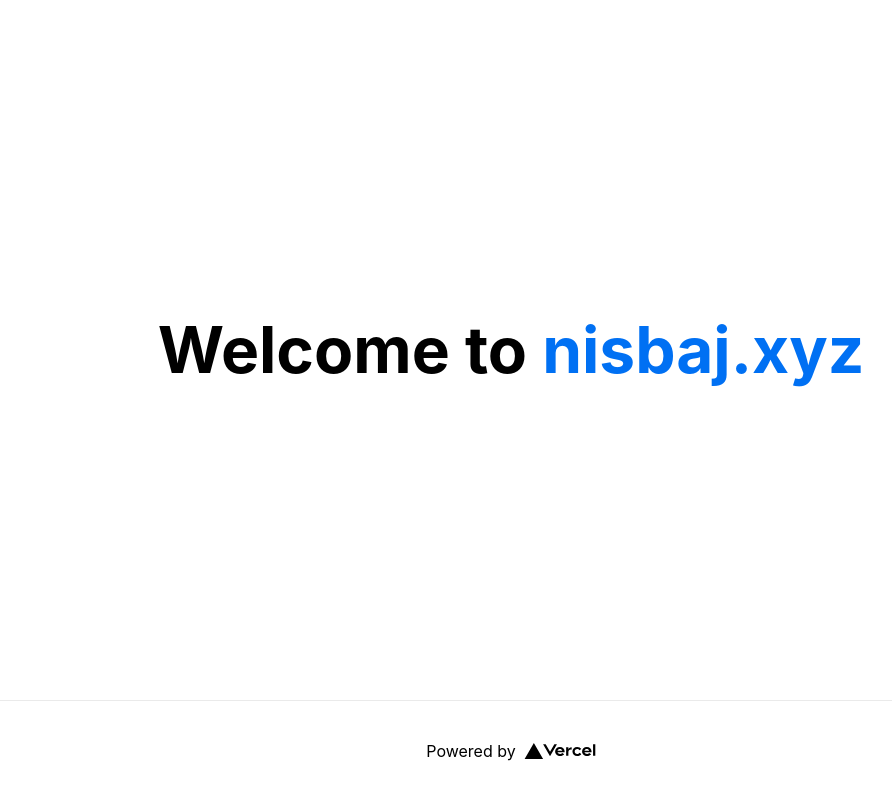
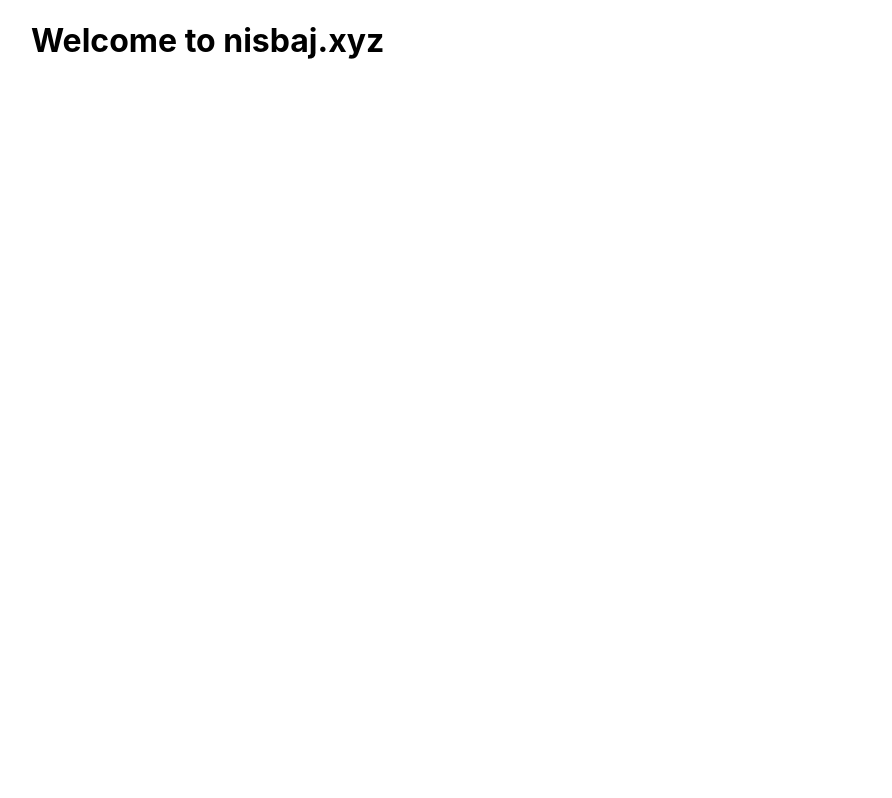
Before and after one commit to nishanbajracharya/nisbaj.xyz, a Next.js app: page / in a window 1280 px wide. Shown: the whole page, without its empty margins (129-1021 px from the left). Built offline with nearby package versions, Linux system fonts and the light colour scheme.

Commit message:
Clean up styles

```diff
--- /dev/null
+++ b/components/Footer.tsx
@@ -0,0 +1,16 @@
+import Image from 'next/image';
+
+export default function Footer() {
+  return <footer className="app-content">
+    <a
+      href="https://vercel.com?utm_source=create-next-app&utm_medium=default-template&utm_campaign=create-next-app"
+      target="_blank"
+      rel="noopener noreferrer"
+    >
+      Powered by{' '}
+      <span>
+        <Image src="/vercel.svg" alt="Vercel Logo" width={72} height={16} />
+      </span>
+    </a>
+  </footer>;
+}
--- /dev/null
+++ b/components/Header.tsx
@@ -0,0 +1,12 @@
+import Link from 'next/link';
+
+export default function Header() {
+  return <header className="app-content">
+    <Link
+      href="/"
+    >
+      <a title="Home">nisbaj.xyz</a>
+    </Link>
+    <div>Menu</div>
+  </header>;
+}
--- /dev/null
+++ b/components/Layout.tsx
@@ -0,0 +1,14 @@
+import Header from './Header';
+import Footer from './Footer';
+
+const Layout: React.FunctionComponent = ({children}) => {
+  return (
+    <>
+      <Header />
+      <div className="app-content">{children}</div>
+      <Footer />
+    </>
+  );
+};
+
+export default Layout;
--- a/pages/_app.tsx
+++ b/pages/_app.tsx
@@ -1,7 +1,21 @@
+import '../styles/theme.css';
 import '../styles/globals.css';
+import Layout from '../components/Layout';
 import type { AppProps } from 'next/app';
 
-function MyApp({ Component, pageProps }: AppProps) {
-  return <Component {...pageProps} />;
+type Props = AppProps & {
+  Component: AppProps["Component"] & {getLayout: Function}
+}
+
+function MyApp({ Component, pageProps }: Props) {
+  const getLayout = Component.getLayout || (() => ({}));
+
+  if (getLayout().noDecoration) {
+    return <Component {...pageProps} />;
+  }
+
+  return <Layout>
+    <Component {...pageProps} />
+  </Layout>;
 }
 export default MyApp;
--- /dev/null
+++ b/pages/contact/index.tsx
@@ -0,0 +1,3 @@
+export default function Contact() {
+  return <p>Contact</p>;
+}
--- a/pages/index.tsx
+++ b/pages/index.tsx
@@ -1,35 +1,24 @@
 import Head from 'next/head';
-import Image from 'next/image';
 import Link from 'next/link';
-import styles from '../styles/Home.module.css';
 
 export default function Home() {
   return (
-    <div className={styles.container}>
+    <div>
       <Head>
         <title>Nisbaj.xyz</title>
         <meta name="description" content="Nisbaj's personal space" />
         <link rel="icon" href="/favicon.ico" />
       </Head>
 
-      <main className={styles.main}>
-        <h1 className={styles.title}>
+      <main className="app-content">
+        <h1>
           Welcome to <Link href="/">nisbaj.xyz</Link>
         </h1>
       </main>
-
-      <footer className={styles.footer}>
-        <a
-          href="https://vercel.com?utm_source=create-next-app&utm_medium=default-template&utm_campaign=create-next-app"
-          target="_blank"
-          rel="noopener noreferrer"
-        >
-          Powered by{' '}
-          <span className={styles.logo}>
-            <Image src="/vercel.svg" alt="Vercel Logo" width={72} height={16} />
-          </span>
-        </a>
-      </footer>
     </div>
   );
 }
+
+Home.getLayout = () => ({
+  noDecoration: true
+});
--- a/styles/Home.module.css
+++ /dev/null
@@ -1,121 +0,0 @@
-.container {
-  min-height: 100vh;
-  padding: 0 0.5rem;
-  display: flex;
-  flex-direction: column;
-  justify-content: center;
-  align-items: center;
-  height: 100vh;
-}
-
-.main {
-  padding: 5rem 0;
-  flex: 1;
-  display: flex;
-  flex-direction: column;
-  justify-content: center;
-  align-items: center;
-}
-
-.footer {
-  width: 100%;
-  height: 100px;
-  border-top: 1px solid #eaeaea;
-  display: flex;
-  justify-content: center;
-  align-items: center;
-}
-
-.footer a {
-  display: flex;
-  justify-content: center;
-  align-items: center;
-  flex-grow: 1;
-}
-
-.title a {
-  color: #0070f3;
-  text-decoration: none;
-}
-
-.title a:hover,
-.title a:focus,
-.title a:active {
-  text-decoration: underline;
-}
-
-.title {
-  margin: 0;
-  line-height: 1.15;
-  font-size: 4rem;
-}
-
-.title,
-.description {
-  text-align: center;
-}
-
-.description {
-  line-height: 1.5;
-  font-size: 1.5rem;
-}
-
-.code {
-  background: #fafafa;
-  border-radius: 5px;
-  padding: 0.75rem;
-  font-size: 1.1rem;
-  font-family: Menlo, Monaco, Lucida Console, Liberation Mono, DejaVu Sans Mono,
-    Bitstream Vera Sans Mono, Courier New, monospace;
-}
-
-.grid {
-  display: flex;
-  align-items: center;
-  justify-content: center;
-  flex-wrap: wrap;
-  max-width: 800px;
-  margin-top: 3rem;
-}
-
-.card {
-  margin: 1rem;
-  padding: 1.5rem;
-  text-align: left;
-  color: inherit;
-  text-decoration: none;
-  border: 1px solid #eaeaea;
-  border-radius: 10px;
-  transition: color 0.15s ease, border-color 0.15s ease;
-  width: 45%;
-}
-
-.card:hover,
-.card:focus,
-.card:active {
-  color: #0070f3;
-  border-color: #0070f3;
-}
-
-.card h2 {
-  margin: 0 0 1rem 0;
-  font-size: 1.5rem;
-}
-
-.card p {
-  margin: 0;
-  font-size: 1.25rem;
-  line-height: 1.5;
-}
-
-.logo {
-  height: 1em;
-  margin-left: 0.5rem;
-}
-
-@media (max-width: 600px) {
-  .grid {
-    width: 100%;
-    flex-direction: column;
-  }
-}
--- a/styles/globals.css
+++ b/styles/globals.css
@@ -14,3 +14,10 @@ a {
 * {
   box-sizing: border-box;
 }
+
+@media screen and (min-width: 960px) {
+  .app-content{
+    max-width: 960px;
+    margin: 0 auto;
+  }
+}
--- /dev/null
+++ b/styles/theme.css
@@ -0,0 +1,7 @@
+html {
+  --primary-color: #0070f3;
+
+  --border-light: #eaeaea;
+
+  --code-bg: #fafafa;
+}
```
